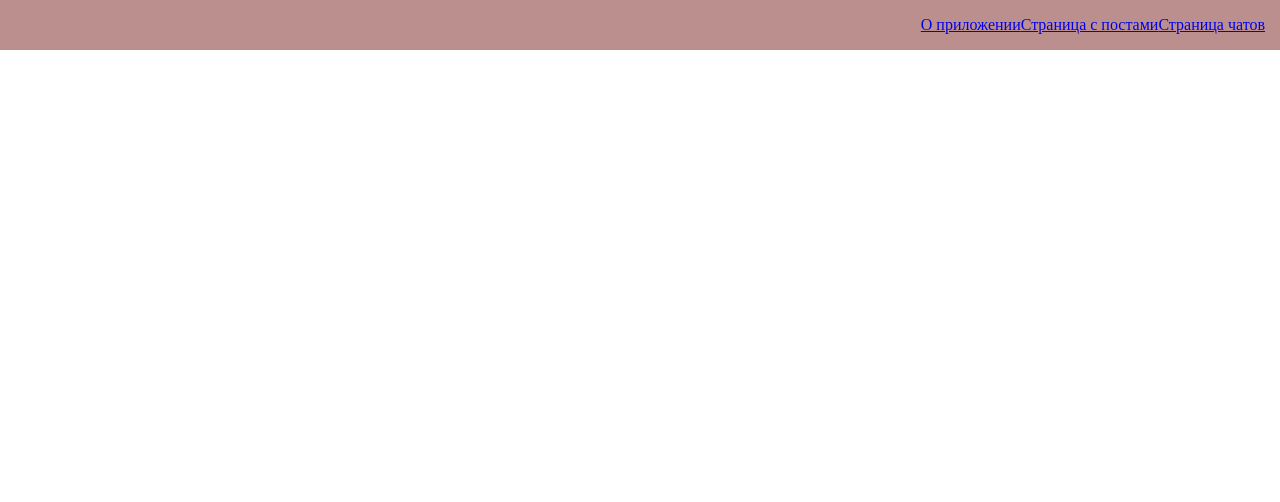
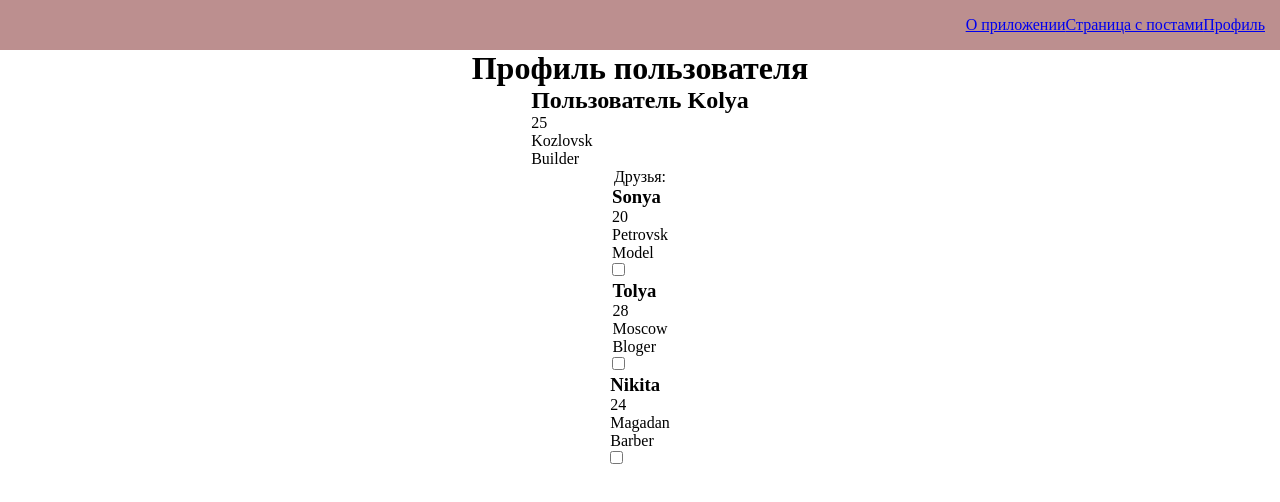
Before and after one commit to yagoist/VUE, a React (Create React App) app in the folder react/LessonReact/firstreact/: page /profile in a window 1280 px wide. Shown: the top 502 px of the page. Built offline with nearby package versions, Linux system fonts and the light colour scheme.

Commit message:
HomeWork5

```diff
--- a/react/LessonReact/firstreact/package.json
+++ b/react/LessonReact/firstreact/package.json
@@ -12,9 +12,11 @@
     "axios": "^0.26.1",
     "react": "^17.0.2",
     "react-dom": "^17.0.2",
+    "react-redux": "^8.0.1",
     "react-router-dom": "^6.3.0",
     "react-scripts": "5.0.0",
     "react-transition-group": "^4.4.2",
+    "redux": "^4.2.0",
     "web-vitals": "^2.1.4"
   },
   "scripts": {
--- a/react/LessonReact/firstreact/src/App.js
+++ b/react/LessonReact/firstreact/src/App.js
@@ -1,10 +1,11 @@
 import React from "react";
-import { Routes, Route, Link, Redirect } from "react-router-dom";
+import { Routes, Route } from "react-router-dom";
 import About from "./pages/About";
 import './styles/App.css';
 import Posts from "./pages/Posts";
 import Navbar from "./components/UI/navbar/Navbar";
-import ArrayOfPosts from "./components/ArrayOfPosts";
+import Profile from "./pages/Profile";
+// import ArrayOfPosts from "./pages/ArrayOfPosts";
 
 
 function App() {
@@ -14,10 +15,12 @@ function App() {
       <Navbar/>
       <Routes>
         <Route path='/about' element={<About />} />
-        <Route path='/posts' element={<Posts />} />
-        <Route path='/chats' element={<ArrayOfPosts/>} />
+        <Route path='/singlepost' element={<Posts />} />
+        {/* <Route path='/allposts' element={<ArrayOfPosts/>}/> */}
+        <Route path='/profile' element={<Profile />} />
 
       </Routes>
+
     </div>
   )
 }
--- a/react/LessonReact/firstreact/src/components/ArrayOfPosts.jsx
+++ /dev/null
@@ -1,29 +0,0 @@
-import React, { useState, useEffect } from 'react'
-
-import MyButton from './UI/buttons/MyButton'
-
-const ArrayOfPosts = () => {
-
-    const [arrOfPosts, setArrOfPosts] = useState([])
-
-    setArrOfPosts((props) => [[...arrOfPosts], props], [])
-
-    const readChats = (chatIndex) => arrOfPosts.map((element, index) => {
-        if (chatIndex === index) return arrOfPosts[index]
-    })
-
-    useEffect(() => {
-        setArrOfPosts()
-        readChats()
-      }, [arrOfPosts])
-
-
-  return (
-    <div>
-        <MyButton>Добавить чат</MyButton>
-
-    </div>
-  )
-}
-
-export default ArrayOfPosts
--- a/react/LessonReact/firstreact/src/components/UI/navbar/Navbar.jsx
+++ b/react/LessonReact/firstreact/src/components/UI/navbar/Navbar.jsx
@@ -1,13 +1,15 @@
 import React from 'react'
 import { Link } from 'react-router-dom'
+import styles from './Navbar.module.css'
 
 const Navbar = () => {
   return (
-    <div className="navbar">
-    <div className="navbar_links">
+    <div className={styles.navbar}>
+    <div className={styles.navbar_links}>
       <Link to="/about">О приложении</Link>
-      <Link to="/posts">Страница с постами</Link>
-      <Link to="/chats">Страница чатов</Link>
+      <Link to="/singlepost">Страница с постами</Link>
+      {/* <Link to="/allposts">Страница чатов</Link> */}
+      <Link to="/profile">Профиль</Link>
     </div>
   </div>
   )
--- /dev/null
+++ b/react/LessonReact/firstreact/src/components/UI/navbar/Navbar.module.css
@@ -0,0 +1,12 @@
+.navbar {
+    height: 50px;
+    width: 100vw;
+    display: flex;
+    align-items: center;
+    padding: 0 15px;
+    background: rosybrown;
+  }
+
+  .navbar_links {
+    margin-left: auto;
+  }
--- a/react/LessonReact/firstreact/src/index.js
+++ b/react/LessonReact/firstreact/src/index.js
@@ -2,11 +2,62 @@ import React from 'react';
 import ReactDOM from 'react-dom';
 import App from './App';
 import {BrowserRouter} from 'react-router-dom'
+import { createStore } from 'redux'
+import { Provider } from 'react-redux';
+
+
+const initialState = {
+    info: {
+      name: 'Kolya',
+      age: 25,
+      city: 'Kozlovsk',
+      work: 'Builder'
+    },
+    friends: [
+      {
+        id: 1,
+        name: 'Sonya',
+        age: 20,
+        city: 'Petrovsk',
+        work: 'Model'
+      },
+      {
+        id: 2,
+        name: 'Tolya',
+        age: 28,
+        city: 'Moscow',
+        work: 'Bloger'
+      },
+      {
+        id: 3,
+        name: 'Nikita',
+        age: 24,
+        city: 'Magadan',
+        work: 'Barber'
+      },
+    ]
+
+
+}
+
+const reducer = (state = initialState,action) => {
+    switch (action.type) {
+      case 'addFrient':
+        return '';
+
+      default:
+        return state;
+    }
+}
+
+const store = createStore(reducer)
 
 ReactDOM.render(
   <React.StrictMode>
     <BrowserRouter>
+      <Provider store={store}>
     <App />
+    </Provider>
     </BrowserRouter>
   </React.StrictMode>,
   document.getElementById('root')
--- /dev/null
+++ b/react/LessonReact/firstreact/src/pages/ArrayOfPosts.jsx
@@ -0,0 +1,49 @@
+// import React, { useState } from 'react'
+// import MyButton from '../components/UI/buttons/MyButton'
+// import MyInput from '../components/UI/input/MyInput'
+
+// const ArrayOfPosts = () => {
+
+//     const [arrOfPosts, setArrOfPosts] = useState({ title: '', body: '' })
+
+//     setArrOfPosts((item) => [[...arrOfPosts], item], [])
+
+//     const readArrOfPosts = (chatIndex) => arrOfPosts.map((element, index) => {
+//       if(chatIndex === index) { } )
+
+
+//       const addNewArrOfPosts = (e) => {
+//         e.preventDefault()
+//         const newArrOfPosts = {
+//           ...arrOfPosts, id: Date.now()
+//         }
+//         readArrOfPosts(newArrOfPosts)
+//         setArrOfPosts({ title: '', body: '' })
+//       }
+
+//   return (
+//     <div>
+//       <form>
+//       <MyInput
+//         autoFocus={true}
+//         value={arrOfPosts.title}
+//         onChange={e => setArrOfPosts({ title: e.target.value })}
+//         type='text'
+//         placeholder="Post name"
+//       />
+//       <MyInput
+//         value={arrOfPosts.body}
+//         onChange={e => setArrOfPosts({ body: e.target.value })}
+//         type='text'
+//         placeholder="Post description" />
+//       <MyButton onClick={addNewArrOfPosts} style={{ marginTop: '10px' }} >Create post</MyButton>
+//     </form>
+
+//       <form type='text' ></form>
+//         <MyButton>Добавить чат</MyButton>
+
+//     </div>
+//   )
+// }
+
+// export default ArrayOfPosts
--- a/react/LessonReact/firstreact/src/pages/Posts.jsx
+++ b/react/LessonReact/firstreact/src/pages/Posts.jsx
@@ -30,7 +30,7 @@ function Posts() {
 
   useEffect(() => {
     fetchPosts()
-  }, [page])
+  }, [fetchPosts, page])
 
   const createPost = (newPost) => {
     setPosts([...posts, newPost])
--- /dev/null
+++ b/react/LessonReact/firstreact/src/pages/Profile.jsx
@@ -0,0 +1,37 @@
+import React from 'react'
+import { useSelector } from 'react-redux'
+
+const Profile = () => {
+  const friends = useSelector((state) => {
+    return state.friends
+  })
+  const info = useSelector((state) => {
+      return state.info
+  })
+
+    return (
+    <div style={{display:'flex', flexDirection:'column', alignItems:'center'}}>
+        <h1>Профиль пользователя</h1>
+            <div>
+                <h2>Пользователь {info.name}</h2>
+                <p>{info.age}</p>
+                <p>{info.city}</p>
+                <p>{info.work}</p>
+            </div>
+            Друзья: {friends.map((friends) =>
+                <div key={friends.id}>
+                    <h3>{friends.name}</h3>
+                    <p>{friends.age}</p>
+                    <p>{friends.city}</p>
+                    <p>{friends.work}</p>
+                    <input type='checkbox'/>
+                     </div>
+
+            )}
+
+
+    </div>
+  )
+}
+
+export default Profile
--- a/react/LessonReact/firstreact/src/styles/App.css
+++ b/react/LessonReact/firstreact/src/styles/App.css
@@ -59,19 +59,6 @@
   font-weight: bold;
 }
 
-.navbar {
-  height: 50px;
-  width: 100vw;
-  display: flex;
-  align-items: center;
-  padding: 0 15px;
-  background: rosybrown;
-}
-
-.navbar_links {
-  margin-left: auto;
-}
-
 .about {
   display: flex;
   justify-content: center;
```
Also changed, not shown: 1 other file (tests, documents, lock files or other folders).
